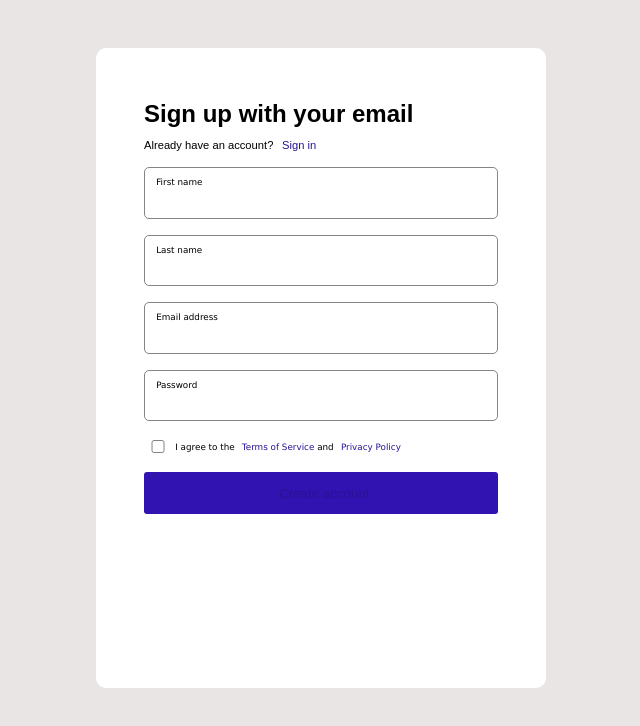
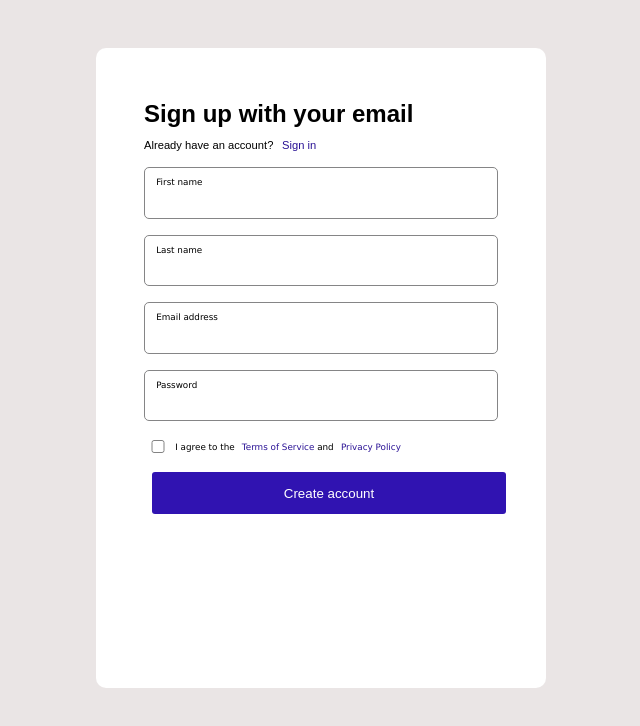
Before and after one commit to Samdek/React_Form_Authentication, a React (Create React App) app: page /register in a window 1280 px wide. Shown: the top 726 px of the page, without its empty margins (319-959 px from the left). Built offline with nearby package versions, Linux system fonts and the light colour scheme.

Commit message:
Update index.js

```diff
--- a/src/pages/auth/register/index.js
+++ b/src/pages/auth/register/index.js
@@ -29,7 +29,7 @@ export default function CreateAcc() {
                         <label htmlFor="agreeTerms">I agree to the <a href="https://www.github.com/Samdek">Terms of Service</a> and <a href="https://www.github.com/Samdek">Privacy Policy</a></label>
                     </div>
 
-                    <button><Link to="/profile">Create account</Link></button>
+                    <Link to="/profile"><button>Create account</button></Link>
                 </form>
             </div>
         </main>
```
